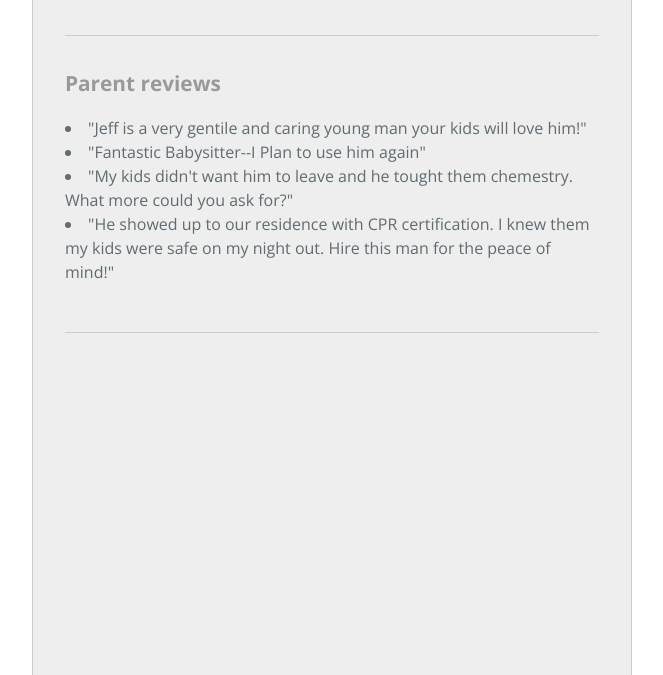
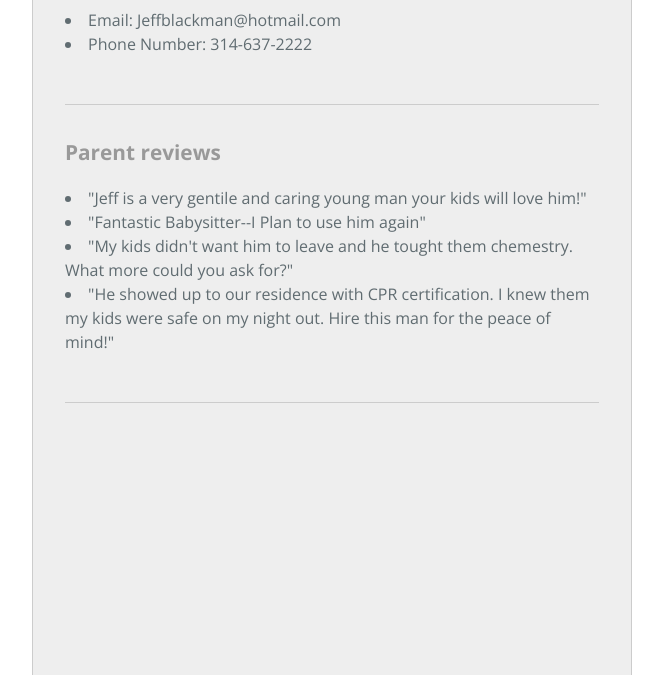
Before and after one commit to jacobfrank96/robbyN, a plain HTML site: page index.html in a window 1280 px wide. Shown: the part 125-800 px from the top of the page, without its empty margins (308-971 px from the left). Drawn offline with nearby package versions, Linux system fonts and the light colour scheme.

Commit message:
Update index.html

```diff
--- a/index.html
+++ b/index.html
@@ -13,7 +13,8 @@
 
       <section class="page-header">
         <h1 class="project-name">Jeff Blackman</h1>
-
+        <li>Email: Jeffblackman@hotmail.com</li>
+        <li>Phone Number: 314-637-2222</li>
       </section>
 
       <section class="main-content">
```
